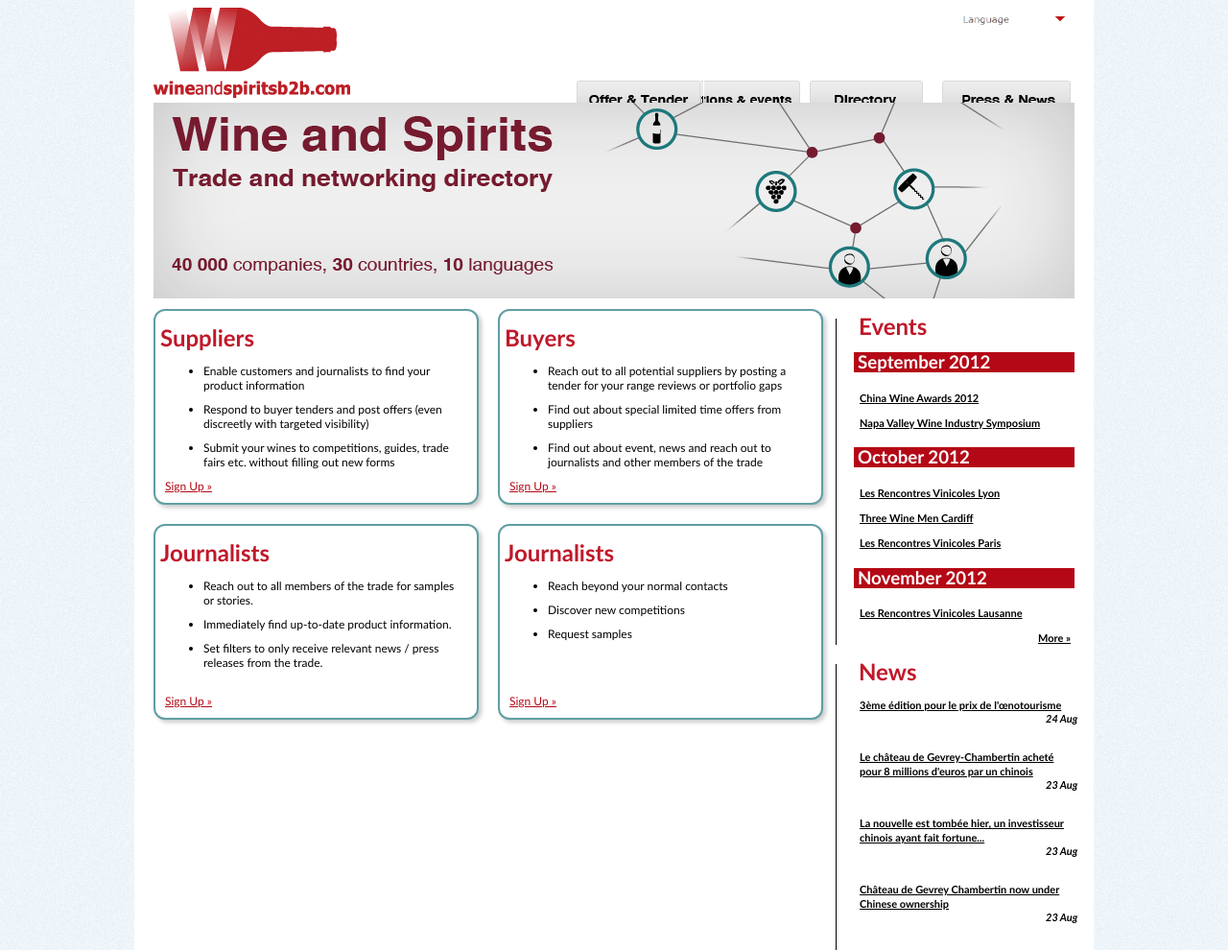
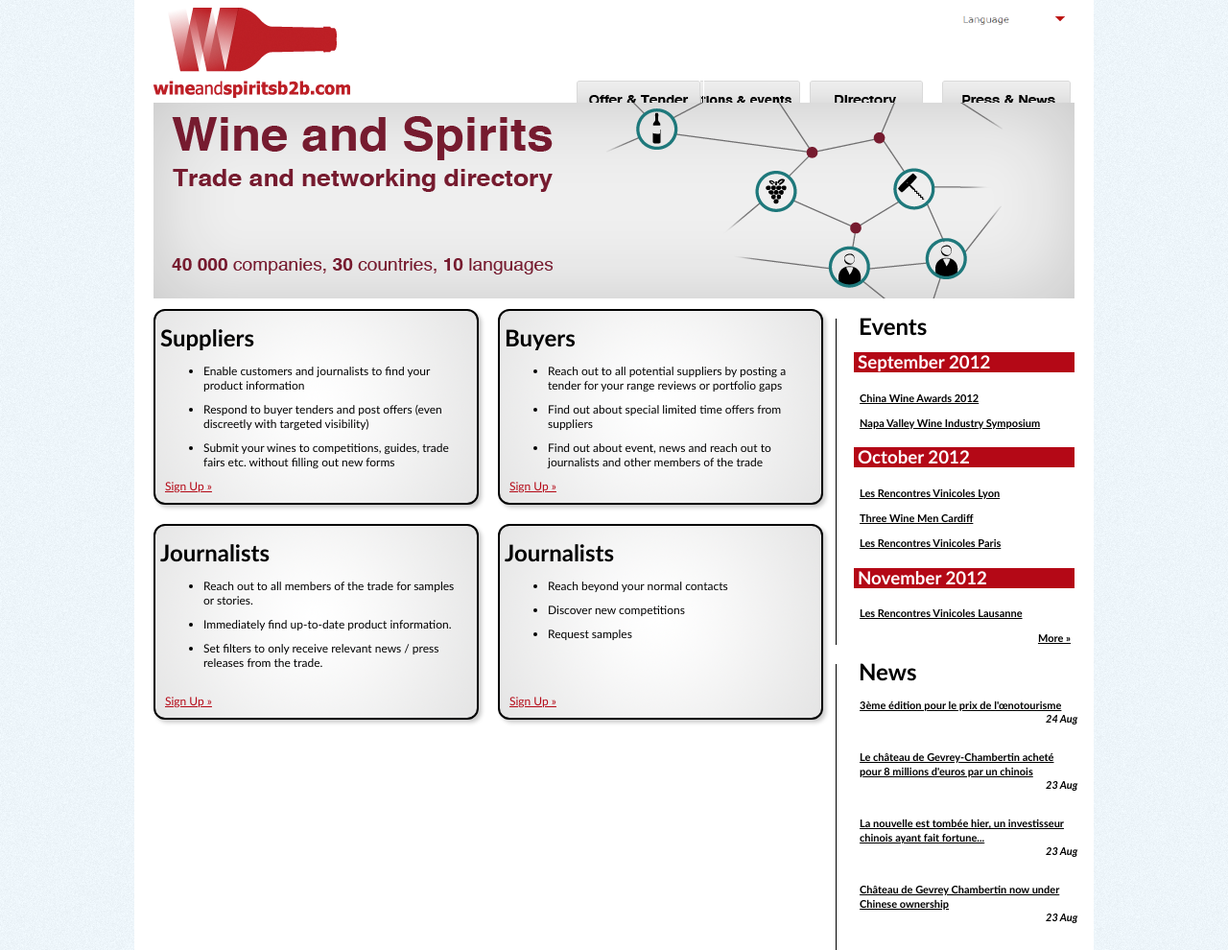
Before and after one commit to jimmytidey/wsb2b, a PHP site: page /index.php in a window 1280 px wide. Shown: the top 990 px of the page at 96% size. Run offline with PHP 8.4, Linux system fonts and the light colour scheme; some libraries are stand-ins or nearby versions.

Commit message:
automated commit

```diff
--- a/html/css/main.css
+++ b/html/css/main.css
@@ -79,12 +79,12 @@ body {
 	height:200px;
 	margin:10px 0px;
 	position:relative;
-
+	background-image:url(../resources/cta_bkg_suppliers.png);
 	background-color:white;
 	-moz-box-shadow: 3px 3px 4px #ccc;
 	-webkit-box-shadow: 3px 3px 4px #ccc;
 	box-shadow: 3px 3px 4px #ccc;
-	border:2px solid #5f9fa3;
+	border:2px solid black;
 	-webkit-border-radius: 12px;
 	-moz-border-radius: 12px;
 	border-radius: 12px;
@@ -96,7 +96,7 @@ body {
 
 h2 {
 	line-height:;
-	color: #c0182a;
+	color: #000;
 	margin-left:5px;
 }
 
```
Also changed, not shown: html/resources/cta_bkg_suppliers.png.
